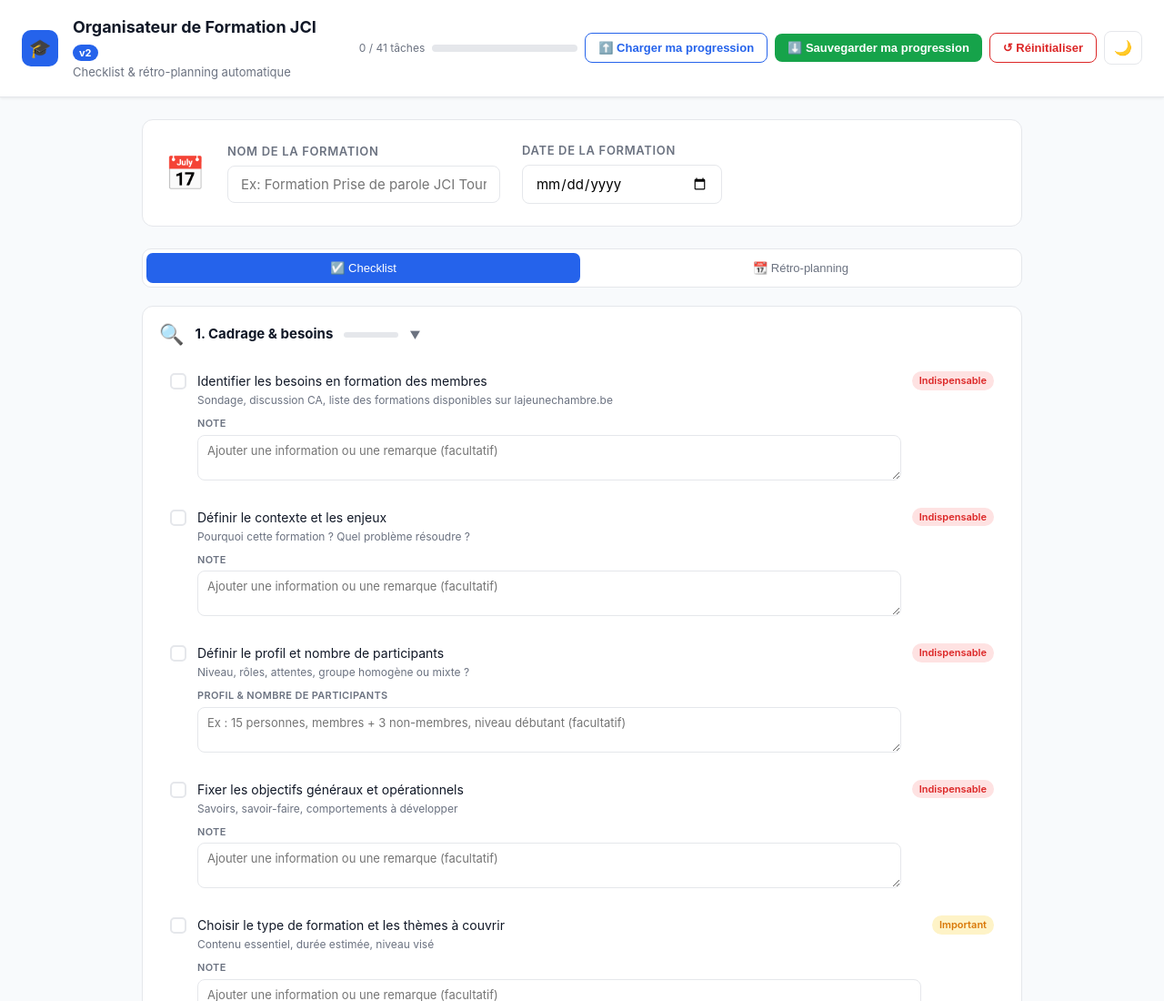
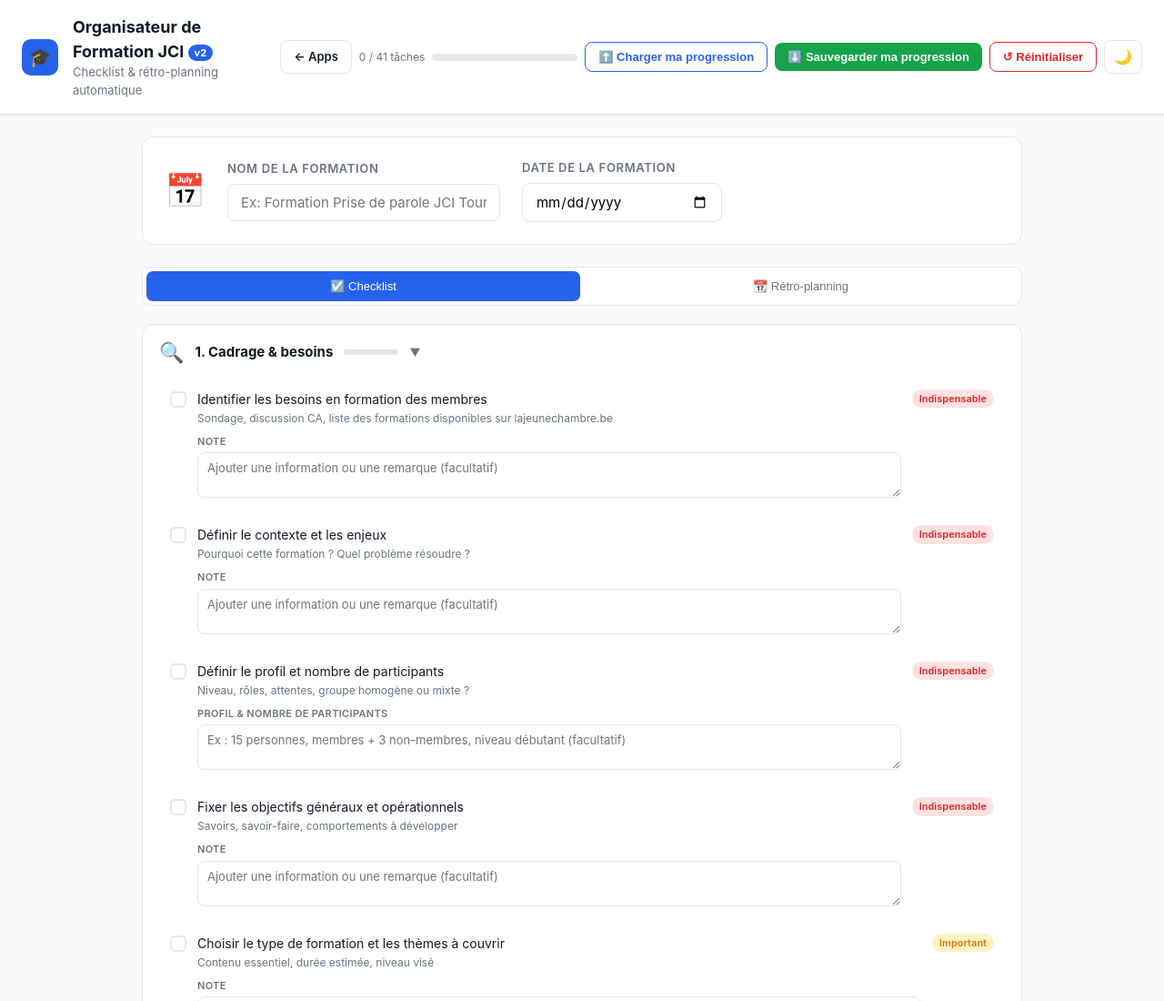
Before and after one commit to EDF-JCI-BWB-APP/AppTest, a plain HTML site: page vademecum/index.html in a window 1280 px wide. Shown: the top 1100 px of the page at 91% size. Drawn offline with Linux system fonts and the light colour scheme.

Commit message:
Ajoute bouton retour vers liste des apps

```diff
--- a/vademecum/index.html
+++ b/vademecum/index.html
@@ -159,6 +159,14 @@
   }
   .btn-reset:hover { background: var(--danger-light); }
 
+  /* Retour aux apps — contour neutre */
+  .btn-back {
+    background: var(--bg-card);
+    color: var(--text);
+    border: 1.5px solid var(--border);
+  }
+  .btn-back:hover { background: var(--gray-light); }
+
   /* Mode sombre — contour neutre */
   .btn-theme {
     background: var(--bg-card);
@@ -276,6 +284,7 @@
     <p>Checklist & rétro-planning automatique</p>
   </div>
   <div class="header-actions">
+    <a class="btn btn-back" href="https://edf-jci-bwb-app.github.io/AppTest/" title="Retour à la liste des applications">← Apps</a>
     <span class="progress-label" id="global-label">0 / 0 tâches</span>
     <div class="progress-bar-wrapper">
       <div class="progress-bar-fill" id="global-bar" style="width:0%"></div>
```
